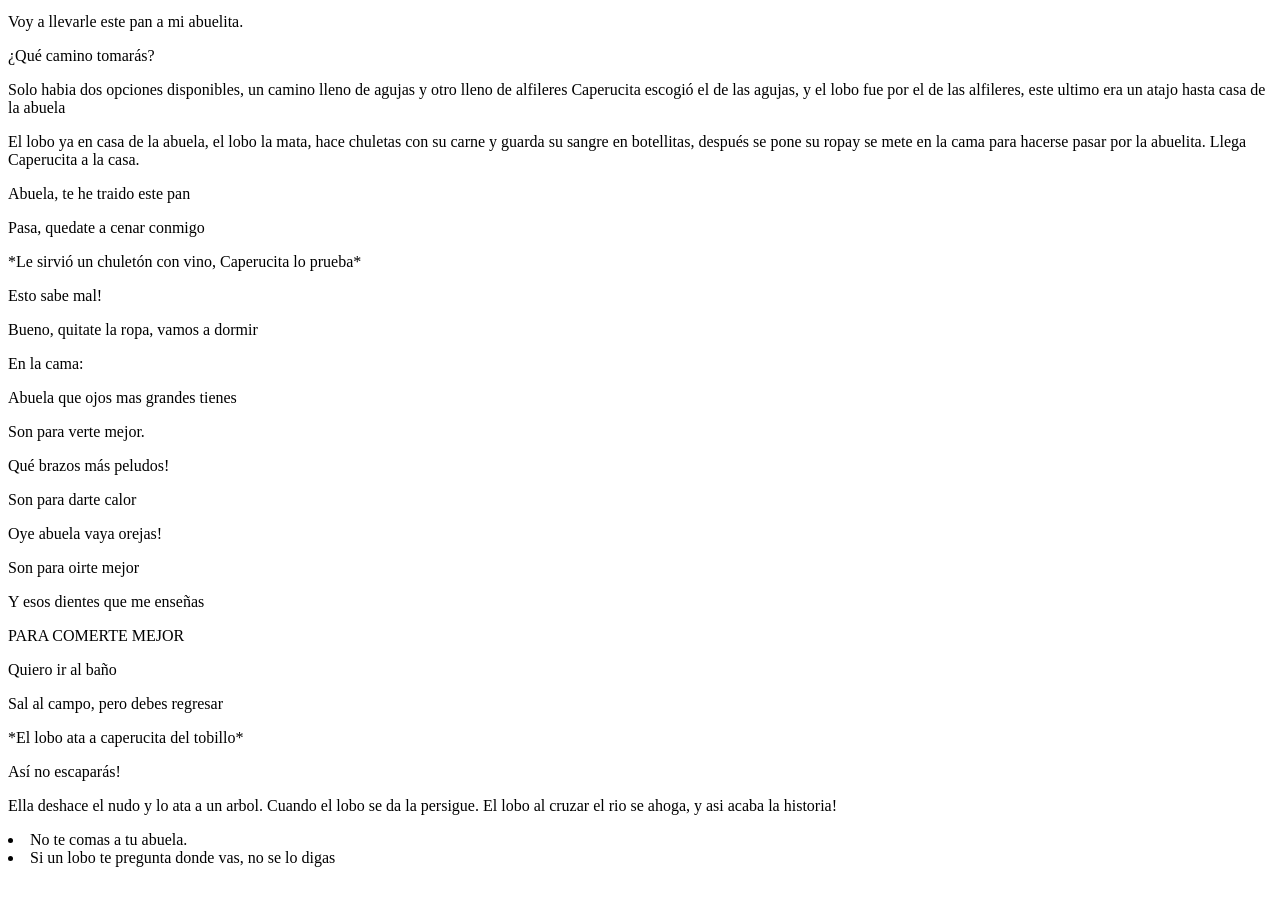
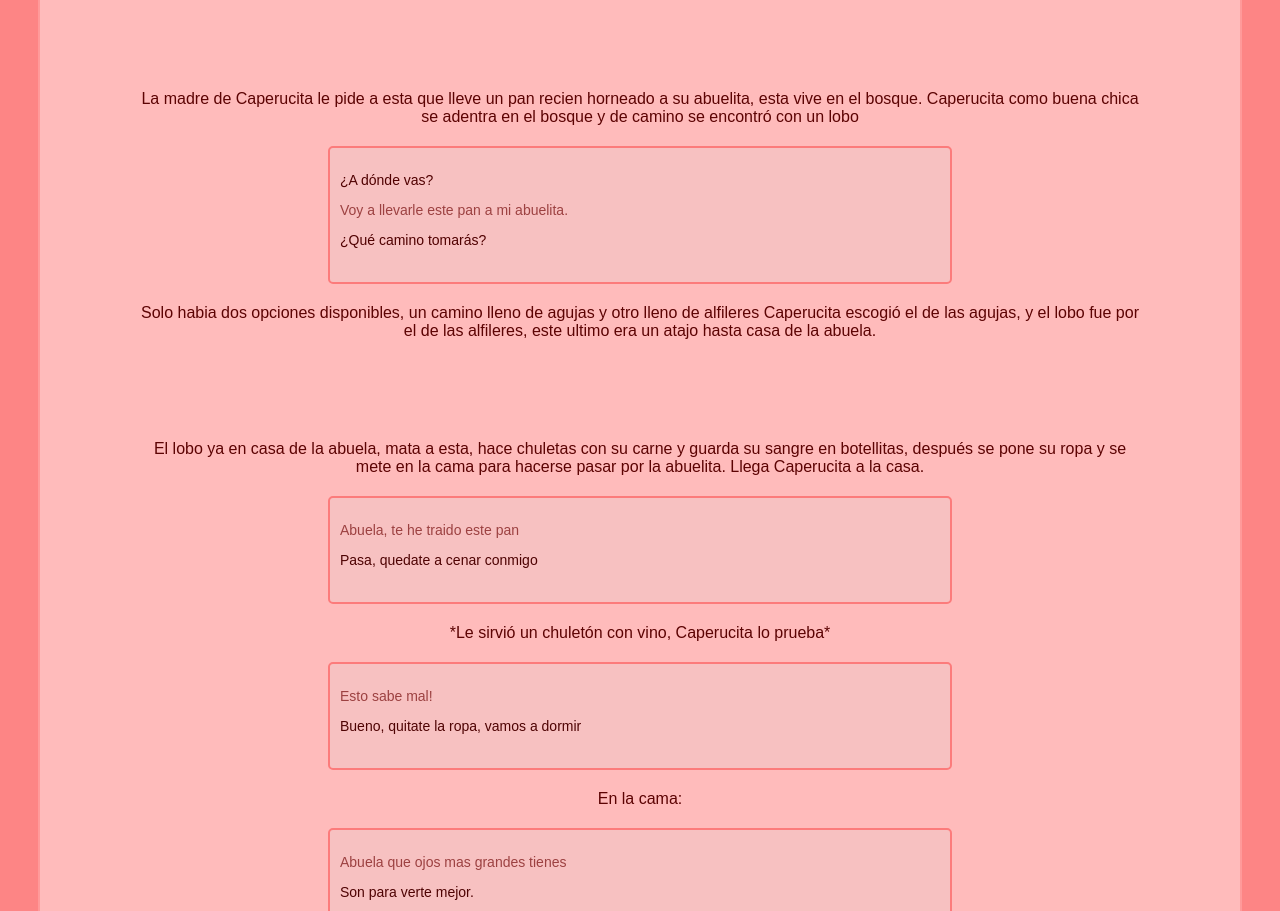
Before and after one commit to Miharu669/Practice-Git-Little-Red-Riding-Hood, a plain HTML site: page index.html in a window 1280 px wide. Shown: the part 153-1064 px from the top of the page. Drawn offline with Linux system fonts and the light colour scheme.

Commit message:
added style and some fixes

```diff
--- a/index.html
+++ b/index.html
@@ -3,35 +3,46 @@
 <head>
     <meta charset="UTF-8">
     <meta name="viewport" content="width=device-width, initial-scale=1.0">
+    <link rel="stylesheet" href="./styles.css">
     <title>Caperucita roja</title>
 </head>
 <body>
-    <h1>Caperucita roja</h1>
+    <h1 class="box">Caperucita roja</h1>
     <section class="chapter1">
         <div class="text">
             <p>La madre de Caperucita le pide a esta que lleve un pan recien horneado a su abuelita, esta vive en el bosque.
                 Caperucita como buena chica se adentra en el bosque y de camino se encontró con un lobo </p>
+                <div class="conversation-box">
+                    <div class="conversation">
                       <p class="lobo">¿A dónde vas?</p>
                       <p class="caperucita">Voy a llevarle este pan a mi abuelita.</p>
                       <p class="lobo">¿Qué camino tomarás?</p>
+                    </div>
+                </div>
                 <p>Solo habia dos opciones disponibles, un camino lleno de agujas y otro lleno de alfileres
                     Caperucita escogió el de las agujas, y el lobo fue por el de las alfileres,
-                    este ultimo era un atajo hasta casa de la abuela
+                    este ultimo era un atajo hasta casa de la abuela.
                 </p>
             </p>
         </div>
       </section>
     <section class="chapter2">
         <div class="text">
-            <p>El lobo ya en casa de la abuela, el lobo la mata, hace chuletas con su carne y guarda su sangre en botellitas,
-                 después se pone su ropay se mete en la cama para hacerse pasar por la abuelita.
+            <p>El lobo ya en casa de la abuela, mata a esta, hace chuletas con su carne y guarda su sangre en botellitas,
+                 después se pone su ropa y se mete en la cama para hacerse pasar por la abuelita.
                 Llega Caperucita a la casa.
+                <div class="conversation-box">
+                    <div class="conversation">
                         <p class="caperucita">Abuela, te he traido este pan</p>
-                <p class="abuela">Pasa, quedate a cenar conmigo</p>
+                        <p class="abuela">Pasa, quedate a cenar conmigo</p></div></div>
                 <p>*Le sirvió un chuletón con vino, Caperucita lo prueba*</p>
+                <div class="conversation-box">
+                    <div class="conversation">
                         <p class="caperucita">Esto sabe mal!</p>
-                <p class="abuela">Bueno, quitate la ropa, vamos a dormir</p>
+                        <p class="abuela">Bueno, quitate la ropa, vamos a dormir</p></div></div>
                 <p>En la cama:</p>
+                <div class="conversation-box">
+                    <div class="conversation">
                         <p class="caperucita">Abuela que ojos mas grandes tienes</p>
                         <p class="abuela">Son para verte mejor.</p>
                         <p class="caperucita">Qué brazos más peludos!</p>
@@ -40,17 +51,23 @@
                         <p class="abuela">Son para oirte mejor</p>
                         <p class="caperucita">Y esos dientes que me enseñas</p>
                         <p class="lobo">PARA COMERTE MEJOR</p>
-                <P class="caperucita">Quiero ir al baño</p>
-                <p class="lobo">Sal al campo, pero debes regresar</p><p>*El lobo ata a caperucita del tobillo*</p>
+                        <p class="caperucita">Quiero ir al baño</p>
+                        <p class="lobo">Sal al campo, pero debes regresar</p>
+                    </div>
+                </div>
+                <p>*El lobo ata a Caperucita del tobillo*</p>
           </p>
         </div>
       </section>
-
     <section class="chapter3">
     <div class="text">
+        <div class="conversation-box">
+            <div class="conversation">
                 <p class="lobo">Así no escaparás!</p>
-           <p> Ella deshace el nudo y lo ata a un arbol.
-            Cuando el lobo se da  la persigue.
+            </div>
+        </div>
+           <p> *Ella deshace el nudo y lo ata a un arbol.
+            Cuando el lobo se da cuenta la persigue.
             El lobo al cruzar el rio se ahoga, y asi acaba la historia!</p>
     </div>
   </section>
--- /dev/null
+++ b/styles.css
@@ -0,0 +1,84 @@
+h1 {
+    text-align: center;
+    color: rgb(229, 147, 147);
+    font-size: 60px;
+    padding-bottom: 30px;
+    font-family: Arial, Helvetica, sans-serif;
+}
+body {
+    margin-left: auto;
+    margin-right: auto;
+    margin-top: 1vh;
+    border: 2px solid #ff9a9a ;
+    width: 1200px;
+    background-color: rgb(255, 187, 187);
+    border-radius: 5px;
+}
+.conclusion {
+    font-family: Arial, Helvetica, sans-serif;
+    text-align: center;
+    color: rgb(216, 103, 103);
+}
+.lobo {
+    text-align: left;
+    color: rgb(80, 0, 0);
+    font-size: 14px;
+}
+.abuela {
+    text-align: left;
+    color: rgb(78, 3, 3);
+    font-size: 14px;
+}
+.caperucita {
+    text-align: left;
+    color: rgb(156, 65, 65);
+    font-size: 14px;
+}
+p {
+    font-family: Arial, Helvetica, sans-serif;
+    color: rgb(92, 3, 3);
+    font-size: 16px;
+    text-align: center;
+}
+html {
+    background-color: #fd8585;
+}
+.chapter1 {
+    margin: 100px
+}
+.chapter2 {
+    margin: 100px
+}
+.chapter3 {
+    margin: 100px
+}
+.conclusion {
+    text-align: left;
+    margin-left: 70vh;
+}
+.conversation {
+    margin-bottom: 10px;
+    overflow: hidden;
+}
+.abuela .caperucita .lobo {
+    overflow: hidden;
+}
+.box {
+    border:2px solid #750505 ;
+    margin: 40px auto;
+    padding: 10px;
+    overflow: hidden;
+    background-color: rgb(161, 1, 1);
+    border-radius: 5px;
+    width: 1000px;
+}
+.conversation-box {
+    border:2px solid #fc7b7b;
+    border-radius: 5px;
+    padding: 10px;
+    max-width: 600px;
+    width: 300;
+    margin: 20px auto;
+    overflow: hidden;
+    background-color:#f7c1c1 ;
+}
```
Lines whose indentation alone changed are shown as unchanged.
